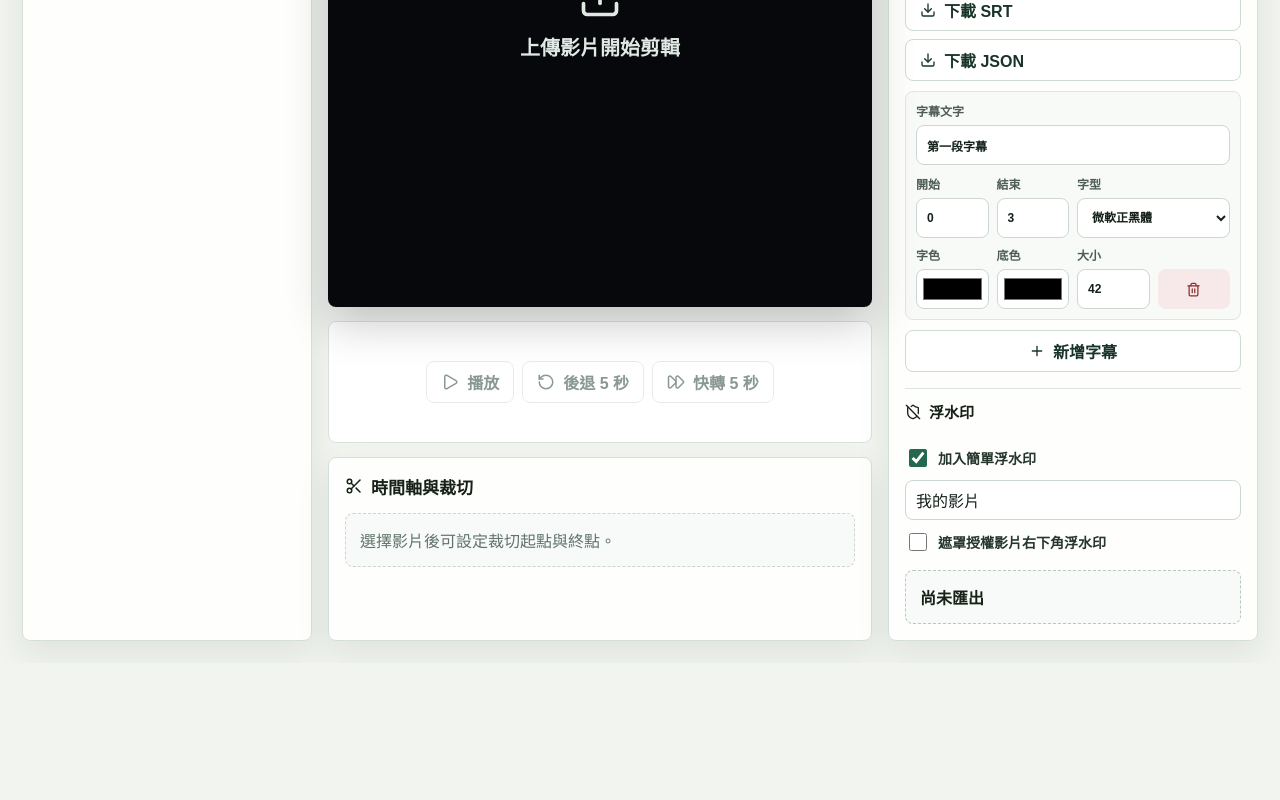
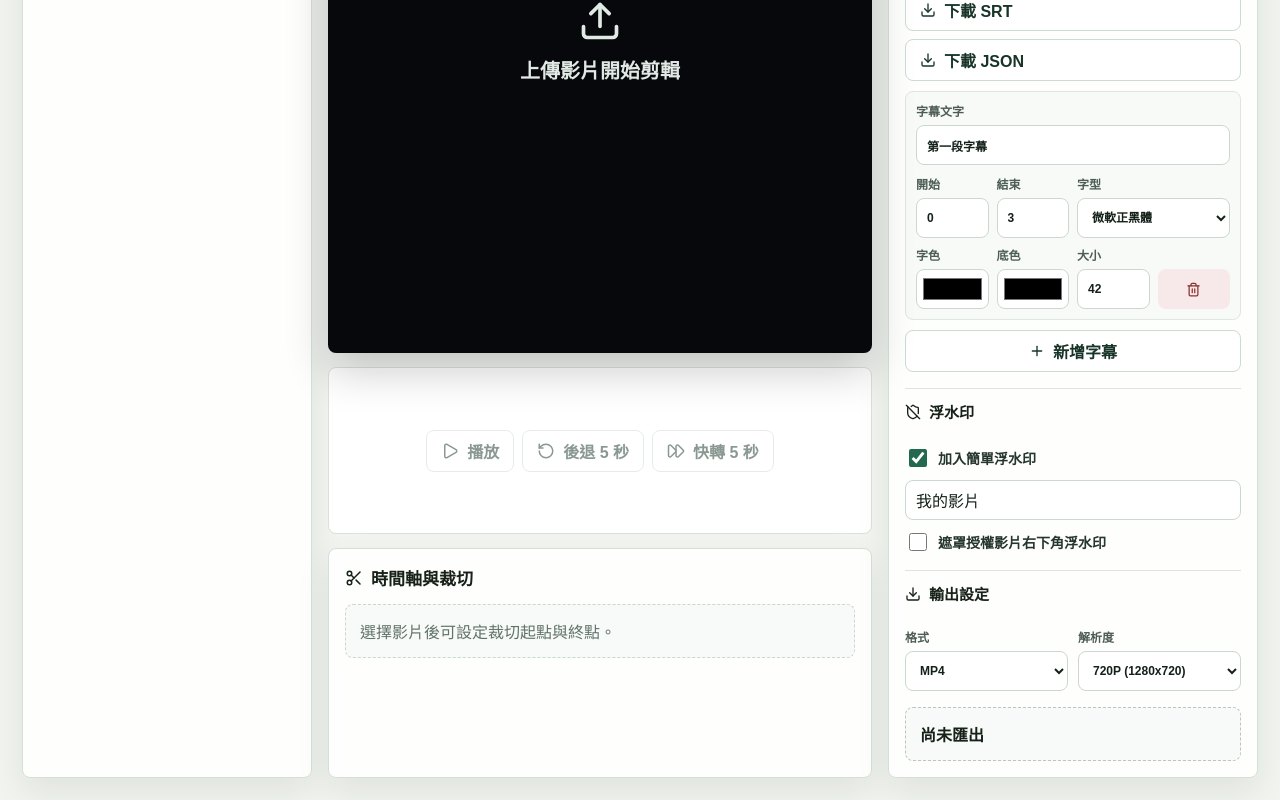
Before and after one commit to jyyounz-lab/015, a React (Vite) app: page / in a window 1280 px wide. Shown: the part 399-1199 px from the top of the page. Before the commit the page ends 1062 px from the top, so only its background shows below. Built offline with nearby package versions, Linux system fonts and the light colour scheme.

Commit message:
Add export format and resolution controls

```diff
--- a/src/App.jsx
+++ b/src/App.jsx
@@ -33,6 +33,22 @@ const defaultSubtitleStyle = {
   color: "#000000",
   backgroundColor: "transparent",
   fontSize: 42
+};
+const exportResolutions = {
+  "720p": { label: "720P", width: 1280, height: 720, videoBitsPerSecond: 4500000 },
+  "1080p": { label: "1080P", width: 1920, height: 1080, videoBitsPerSecond: 8000000 }
+};
+const exportFormats = {
+  mp4: {
+    label: "MP4",
+    extension: "mp4",
+    mimeTypes: ["video/mp4;codecs=h264,aac", "video/mp4;codecs=avc1.42E01E,mp4a.40.2", "video/mp4"]
+  },
+  webm: {
+    label: "WebM",
+    extension: "webm",
+    mimeTypes: ["video/webm;codecs=vp8,opus", "video/webm"]
+  }
 };
 
 function timeLabel(value) {
@@ -144,6 +160,18 @@ function downloadTextFile(filename, content, type = "text/plain;charset=utf-8")
   link.download = filename;
   link.click();
   URL.revokeObjectURL(url);
+}
+
+function findSupportedRecorderFormat(preferredFormat) {
+  const requested = exportFormats[preferredFormat] || exportFormats.mp4;
+  const fallbackOrder = requested === exportFormats.webm ? [requested, exportFormats.mp4] : [requested, exportFormats.webm];
+
+  for (const format of fallbackOrder) {
+    const mimeType = format.mimeTypes.find((type) => MediaRecorder.isTypeSupported(type));
+    if (mimeType) return { ...format, mimeType };
+  }
+
+  throw new Error("瀏覽器不支援可用的影片匯出格式。");
 }
 
 function waitForVideoReady(video) {
@@ -305,6 +333,9 @@ export default function App() {
   ]);
   const [status, setStatus] = useState("尚未匯出");
   const [downloadUrl, setDownloadUrl] = useState("");
+  const [downloadFileName, setDownloadFileName] = useState("剪輯完成影片.mp4");
+  const [exportFormat, setExportFormat] = useState("mp4");
+  const [exportResolution, setExportResolution] = useState("720p");
   const [exporting, setExporting] = useState(false);
   const [exportPercent, setExportPercent] = useState(0);
 
@@ -459,9 +490,15 @@ export default function App() {
     let recorder = null;
 
     try {
+      const output = exportResolutions[exportResolution] || exportResolutions["720p"];
+      const recorderFormat = findSupportedRecorderFormat(exportFormat);
+      const formatChanged = recorderFormat.extension !== exportFormat;
+      setDownloadFileName(`剪輯完成影片-${output.label}.${recorderFormat.extension}`);
+      if (formatChanged) setStatus(`此瀏覽器不支援選擇的格式，已改用 ${recorderFormat.label} 匯出。`);
+
       const canvas = document.createElement("canvas");
-      canvas.width = 960;
-      canvas.height = 540;
+      canvas.width = output.width;
+      canvas.height = output.height;
       const ctx = canvas.getContext("2d");
       if (!ctx) throw new Error("瀏覽器無法建立匯出畫布。");
 
@@ -471,10 +508,10 @@ export default function App() {
       const audioOutput = audioContext.createMediaStreamDestination();
       audioOutput.stream.getAudioTracks().forEach((track) => stream.addTrack(track));
 
-      const mimeType = MediaRecorder.isTypeSupported("video/webm;codecs=vp8,opus")
-        ? "video/webm;codecs=vp8,opus"
-        : "video/webm";
-      recorder = new MediaRecorder(stream, { mimeType, videoBitsPerSecond: 2500000 });
+      recorder = new MediaRecorder(stream, {
+        mimeType: recorderFormat.mimeType,
+        videoBitsPerSecond: output.videoBitsPerSecond
+      });
       const chunks = [];
 
       recorder.ondataavailable = (event) => {
@@ -488,7 +525,7 @@ export default function App() {
             reject(new Error("匯出沒有產生影片資料，請重新上傳影片後再試。"));
             return;
           }
-          const blob = new Blob(chunks, { type: "video/webm" });
+          const blob = new Blob(chunks, { type: recorderFormat.mimeType });
           setDownloadUrl(URL.createObjectURL(blob));
           resolve();
         };
@@ -556,7 +593,11 @@ export default function App() {
           if (now - lastStatusAt > 350) {
             const percent = totalDuration ? Math.min(99, Math.round((currentTimeline / totalDuration) * 100)) : 0;
             setExportPercent(percent);
-            setStatus(`匯出中 ${timeLabel(currentTimeline)} / ${timeLabel(totalDuration)}（${percent}%）`);
+            setStatus(
+              `匯出中 ${output.label} ${recorderFormat.label} ${timeLabel(currentTimeline)} / ${timeLabel(
+                totalDuration
+              )}（${percent}%）`
+            );
             lastStatusAt = now;
           }
 
@@ -570,7 +611,7 @@ export default function App() {
       recorder.stop();
       await finished;
       setExportPercent(100);
-      setStatus("匯出完成，可以下載影片。");
+      setStatus(`匯出完成：${output.label} ${recorderFormat.label}，可以下載影片。`);
     } catch (error) {
       if (recorder?.state === "recording") recorder.stop();
       setStatus(`匯出失敗：${error.message || "瀏覽器處理影片時發生錯誤"}`);
@@ -947,6 +988,39 @@ export default function App() {
             </label>
           </section>
 
+          <section>
+            <h3>
+              <Download size={16} />
+              輸出設定
+            </h3>
+            <div className="exportSettings">
+              <label>
+                格式
+                <select value={exportFormat} disabled={exporting} onChange={(event) => setExportFormat(event.target.value)}>
+                  {Object.entries(exportFormats).map(([value, option]) => (
+                    <option key={value} value={value}>
+                      {option.label}
+                    </option>
+                  ))}
+                </select>
+              </label>
+              <label>
+                解析度
+                <select
+                  value={exportResolution}
+                  disabled={exporting}
+                  onChange={(event) => setExportResolution(event.target.value)}
+                >
+                  {Object.entries(exportResolutions).map(([value, option]) => (
+                    <option key={value} value={value}>
+                      {option.label} ({option.width}x{option.height})
+                    </option>
+                  ))}
+                </select>
+              </label>
+            </div>
+          </section>
+
           <div className="downloadBox">
             <strong>{status}</strong>
             {exporting && (
@@ -955,7 +1029,7 @@ export default function App() {
               </div>
             )}
             {downloadUrl && (
-              <a className="button primary full" href={downloadUrl} download="剪輯完成影片.webm">
+              <a className="button primary full" href={downloadUrl} download={downloadFileName}>
                 <Download size={18} />
                 下載影片
               </a>
--- a/src/styles.css
+++ b/src/styles.css
@@ -471,6 +471,13 @@ select {
   accent-color: #24694f;
 }
 
+.exportSettings {
+  display: grid;
+  grid-template-columns: repeat(2, minmax(0, 1fr));
+  gap: 10px;
+  min-width: 0;
+}
+
 .downloadBox {
   display: grid;
   gap: 10px;
@@ -530,7 +537,8 @@ select {
   }
 
   .subtitleControls,
-  .subtitleControls .fontField {
+  .subtitleControls .fontField,
+  .exportSettings {
     grid-template-columns: 1fr;
     grid-column: auto;
   }
```
